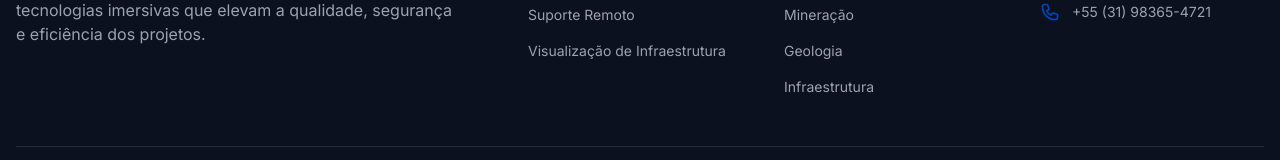
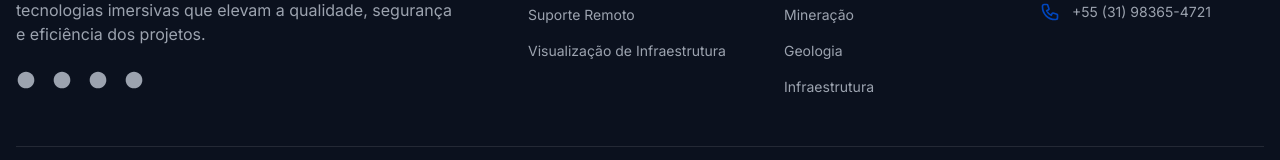
Before and after one commit to compostoweb/engverse-immersive-landing, a React (Vite) app: page / in a window 1280 px wide. Shown: the part 4880-5040 px from the top of the page. Built offline with nearby package versions, Linux system fonts and the light colour scheme.

Commit message:
Fix: Footer component rendering error
The Footer component was throwing a type error due to the use of `map` without returning anything. This commit fixes the error by ensuring that the map function returns a ReactNode.

```diff
--- a/src/components/Footer.tsx
+++ b/src/components/Footer.tsx
@@ -1,4 +1,6 @@
+
 import React from 'react';
+
 const Footer = () => {
   return <footer className="bg-[#0B111E] text-white py-16">
       <div className="container mx-auto px-4">
@@ -15,7 +17,25 @@ const Footer = () => {
               que elevam a qualidade, segurança e eficiência dos projetos.
             </p>
             <div className="flex space-x-4">
-              {["linkedin", "twitter", "facebook", "instagram"].map(social => {})}
+              {["linkedin", "twitter", "facebook", "instagram"].map(social => (
+                <a
+                  key={social}
+                  href={`https://${social}.com`}
+                  target="_blank"
+                  rel="noopener noreferrer"
+                  className="text-gray-400 hover:text-white transition-colors"
+                >
+                  <span className="sr-only">{social}</span>
+                  <svg
+                    className="h-5 w-5"
+                    fill="currentColor"
+                    viewBox="0 0 24 24"
+                    aria-hidden="true"
+                  >
+                    <path d="M12 2C6.477 2 2 6.477 2 12c0 5.523 4.477 10 10 10s10-4.477 10-10c0-5.523-4.477-10-10-10z" />
+                  </svg>
+                </a>
+              ))}
             </div>
           </div>
 
@@ -76,4 +96,5 @@ const Footer = () => {
       </div>
     </footer>;
 };
+
 export default Footer;
```
